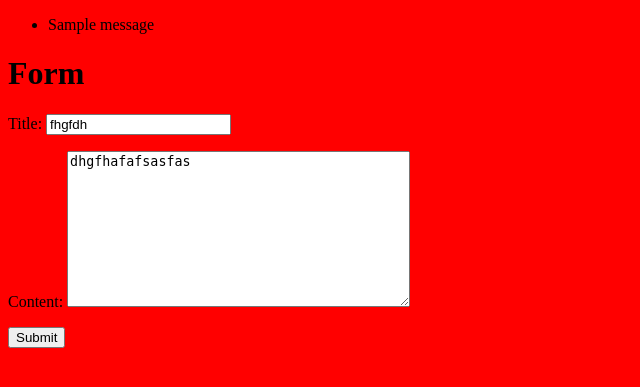
After one commit to erdemdemirkapi/django_blog, a Django app: page /post/5/update/ in a window 1280 px wide. The commit adds this page. Shown: the top 387 px of the page, without its empty margins (0-640 px from the left). Run offline with Django 3.2, Linux system fonts and the light colour scheme; data comes from the database, SQL or seed files in the repository; both versions use the stored data as it was after the commit; one stand-in notice (Sample message) is shown.

Commit message:
CRUD's are finished

```diff
--- a/django_blog/settings.py
+++ b/django_blog/settings.py
@@ -121,3 +121,6 @@ USE_TZ = True
 # https://docs.djangoproject.com/en/2.2/howto/static-files/
 
 STATIC_URL = '/static/'
+STATICFILES_DIRS = [
+    os.path.join(BASE_DIR, 'static')
+]
--- /dev/null
+++ b/post/forms.py
@@ -0,0 +1,11 @@
+from django import forms
+from .models import Post
+
+class PostForm(forms.ModelForm):
+
+    class Meta:
+        model = Post
+        fields = [
+            'title',
+            'content',
+        ]
--- a/post/models.py
+++ b/post/models.py
@@ -4,7 +4,7 @@ from django.urls import reverse
 class Post(models.Model):
     title = models.CharField(max_length = 120)
     content = models.TextField()
-    publishing_date = models.DateTimeField()
+    publishing_date = models.DateTimeField(auto_now_add = True)
 
     def __str__(self):
         return self.title
--- a/post/urls.py
+++ b/post/urls.py
@@ -8,6 +8,6 @@ urlpatterns = [
     path('index/', post_index, name = 'index'),
     path('<int:id>/', post_detail, name = 'detail'),
     path('create/', post_create, name = 'create'),
-    path('update/', post_update, name = 'update'),
-    path('delete/', post_delete, name = 'delete'),
+    path('<int:id>/update/', post_update, name = 'update'),
+    path('<int:id>/delete/', post_delete, name = 'delete'),
 ]
--- a/post/views.py
+++ b/post/views.py
@@ -1,5 +1,7 @@
-from django.shortcuts import render, HttpResponse, get_object_or_404
+from django.shortcuts import render, HttpResponse, get_object_or_404, HttpResponseRedirect, redirect
 from .models import Post
+from .forms import PostForm
+from django.contrib import messages
 
 def post_index(request):
     posts = Post.objects.all()
@@ -13,10 +15,35 @@ def post_detail(request, id):
     return render(request, 'post/detail.html', context)
 
 def post_create(request):
-    return HttpResponse('create')
+    form = PostForm()
+    context = {
+        'form': form,
+    }
 
-def post_update(request):
-    return HttpResponse('update')
+    form = PostForm(request.POST or None)
+    if form.is_valid():
+        post = form.save()
+        messages.success(request, 'Post created succesfully!')
+        return HttpResponseRedirect(post.get_absolute_url())
 
-def post_delete(request):
-    return HttpResponse('delete')
+
+    return render(request, 'post/form.html', context)
+
+def post_update(request, id):
+    post = get_object_or_404(Post, id = id)
+    form = PostForm(request.POST or None, instance = post)
+    if form.is_valid():
+        form.save()
+        messages.success(request, 'Post updated succesfully!')
+        return HttpResponseRedirect(post.get_absolute_url())
+
+    context = {
+        'form': form,
+    }
+
+    return render(request, 'post/form.html', context)
+
+def post_delete(request, id):
+    post = get_object_or_404(Post, id = id)
+    post.delete()
+    return redirect('post:index')
--- /dev/null
+++ b/static/style.css
@@ -0,0 +1,3 @@
+body {
+    background-color: red;
+}
--- /dev/null
+++ b/templates/base.html
@@ -0,0 +1,17 @@
+{% load static %}
+
+<!DOCTYPE html>
+<html lang="en">
+    <head>
+        <meta charset="UTF-8">
+        <title>{% block title %} Django Blog {% endblock %}</title>
+        <link rel="stylesheet" href="{% static 'style.css' %}">
+    </head>
+    <body>
+        {% include 'messages.html' %}
+
+        {% block body %}
+
+        {% endblock %}
+    </body>
+</html>
--- /dev/null
+++ b/templates/messages.html
@@ -0,0 +1,7 @@
+{% if messages %}
+    <ul class="messages">
+        {% for message in messages %}
+        <li{% if message.tags %} class="{{ message.tags }}"{% endif %}>{{ message }}</li>
+        {% endfor %}
+    </ul>
+{% endif %}
--- /dev/null
+++ b/templates/post/form.html
@@ -0,0 +1,13 @@
+{% extends 'base.html' %}
+
+{% block body %}
+
+    <form method="POST">
+        {% csrf_token %}
+        <h1>Form</h1>
+        {{ form.as_p }}
+
+        <input type="submit" value="Submit" >
+    </form>
+
+{% endblock %}
```
Also changed, not shown: templates/home.html (+9 -10 lines), templates/post/detail.html (+10 -13 lines), templates/post/index.html (+6 -9 lines), db.sqlite3, post/migrations/0002_auto_20190509_1317.py (added), 1 other file.
